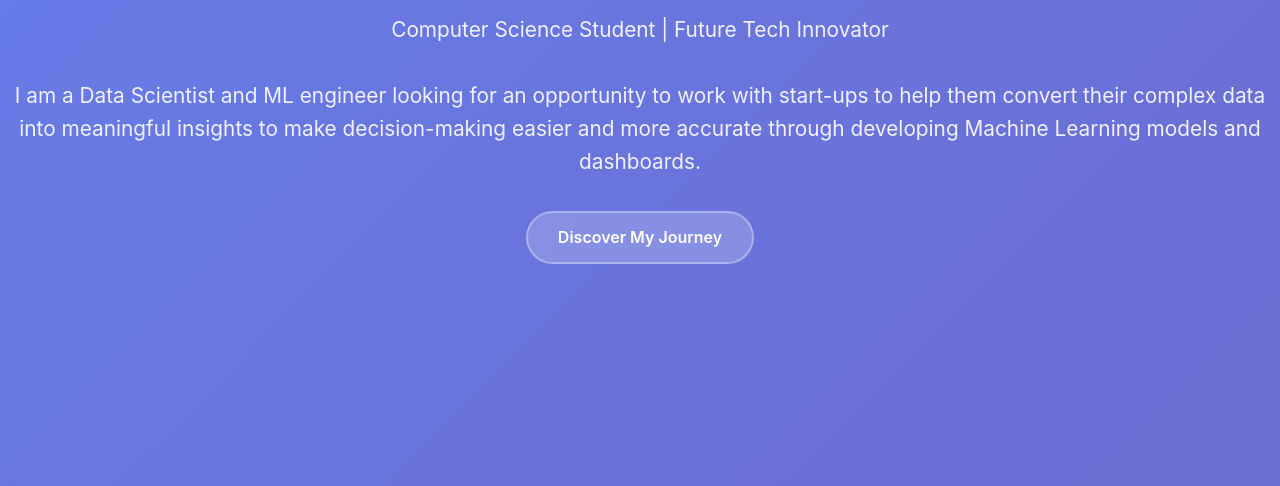
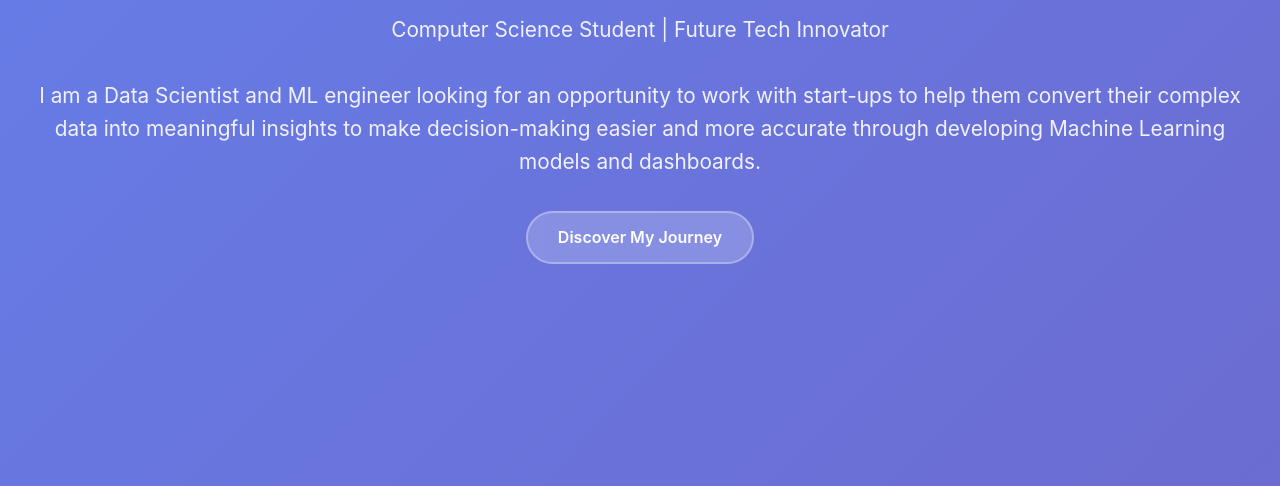
Before and after one commit to davidrimon2004/davidrimon_portfolio, a plain HTML site: page index.html in a window 1280 px wide. Shown: the part 314-800 px from the top of the page. Drawn offline with Linux system fonts and the light colour scheme.

Commit message:
the margin of the cover

```diff
--- a/style.css
+++ b/style.css
@@ -71,6 +71,8 @@ nav {
 
 .hero-content {
     animation: fadeInUp 1s ease;
+    margin-left: 3%;
+    margin-right: 3%;
 }
 
 .hero h1 {
```
